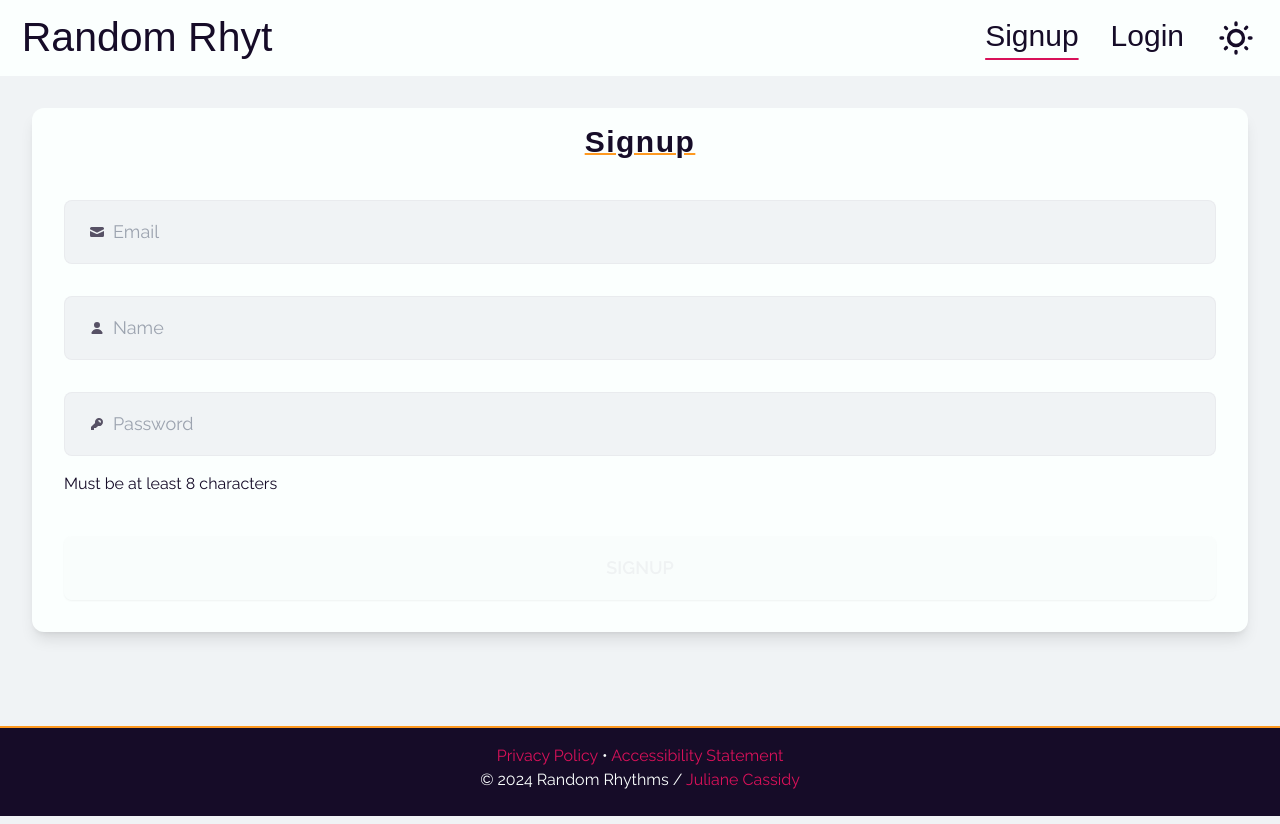
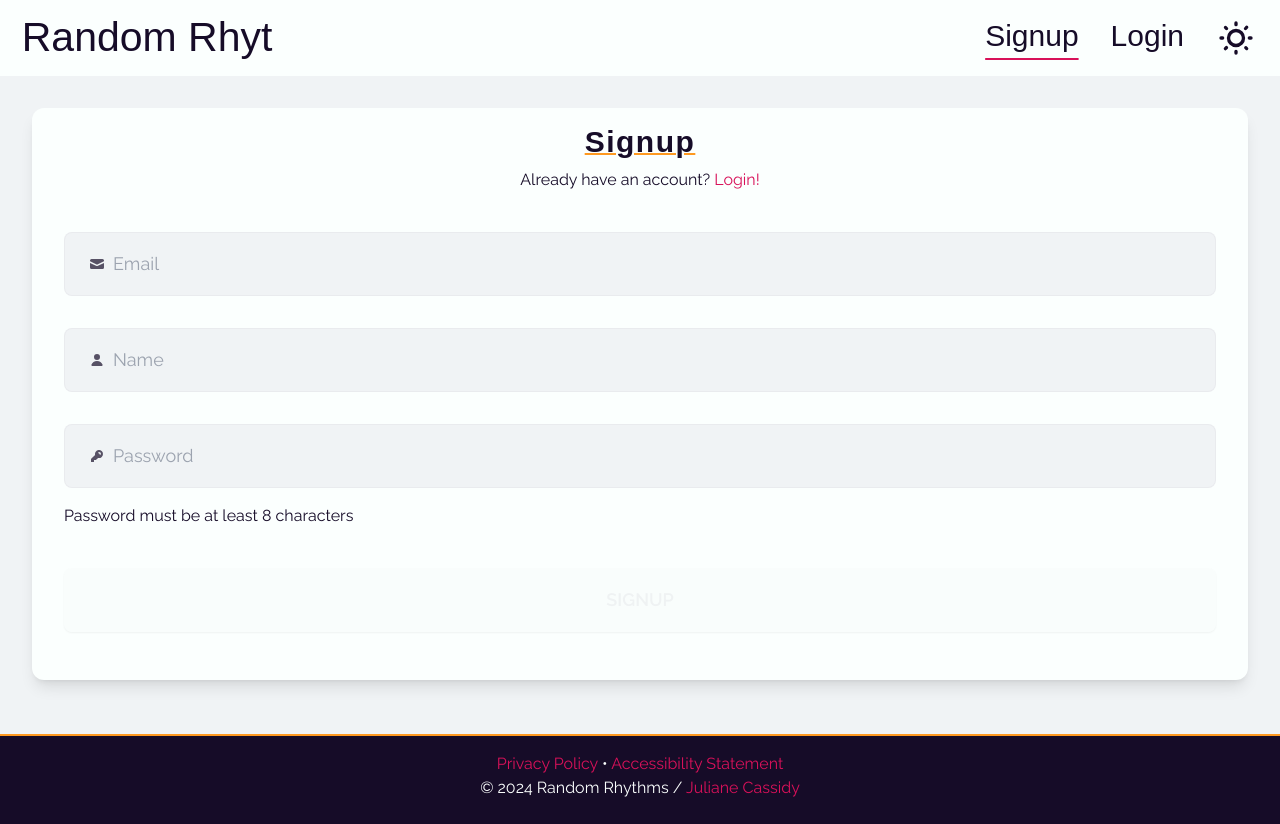
Before and after one commit to julianecassidy/randomrhythms, a React (Vite) app: page /signup in a window 1280 px wide. Built offline with nearby package versions, Linux system fonts and the light colour scheme; a web font is replaced by a local one.

Commit message:
make small css changes and add links

```diff
--- a/src/concerts/ConcertCard.tsx
+++ b/src/concerts/ConcertCard.tsx
@@ -55,7 +55,7 @@ function ConcertCard({ concert }: ConcertCardProps) {
                                         `Visit ticket merchant for ${concert.headliner.name}`
                                     }>
                                     {concert.cost
-                                        ? concert.cost
+                                        ? `$${concert.cost}`
                                         : <small>Get price</small>
                                     }
                                 </a>
--- a/src/concerts/ConcertList.tsx
+++ b/src/concerts/ConcertList.tsx
@@ -48,7 +48,7 @@ function ConcertList({ concerts }: ConcertListProps) {
                 <FilterBox filter={filter} />
             </div>
             {!displayConcerts.length
-            ? <div className="ConcertList-no-concerts mx-8">
+            ? <div className="ConcertList-no-concerts mx-8 my-4">
                 Not seeing any results? Try changing the search or updating the filters.
             </div>
             :<div
--- a/src/index.css
+++ b/src/index.css
@@ -35,6 +35,10 @@
     @apply mb-2 text-base;
   }
 
+  a {
+    @apply text-primary hover:text-secondary;
+  }
+
    /* ===== scrollbar ===== */
    html {
     overflow-y: scroll;
--- a/src/users/Login.tsx
+++ b/src/users/Login.tsx
@@ -1,6 +1,6 @@
 import { useState } from "react";
 import Alert from "@layout/Alert";
-import { useNavigate } from "react-router-dom";
+import { useNavigate, Link } from "react-router-dom";
 import LoadingSpinner from "@layout/LoadingSpinner";
 
 /** Component for Login
@@ -67,10 +67,13 @@ function Login({ login }: LoginProps) {
     };
 
     return (
-        <div id="Login" className="mx-8 mt-8 mb-32 bg-base-200 rounded-xl shadow-lg">
+        <div id="Login" className="mx-8 mt-8 mb-32 pb-4 bg-base-200 rounded-xl shadow-lg">
             <h2 className="pt-4 text-center underline decoration-accent decoration-2">
                 Login
             </h2>
+            <p className="text-center">
+                Don't have an account? <Link to="/signup">Signup!</Link>
+            </p>
             <form
                 id="Login-form"
                 className="flex flex-wrap justify-center gap-8 p-8"
@@ -89,7 +92,7 @@ function Login({ login }: LoginProps) {
                     <svg xmlns="http://www.w3.org/2000/svg" viewBox="0 0 16 16" fill="currentColor" className="w-4 h-4 opacity-70"><path fillRule="evenodd" d="M14 6a4 4 0 0 1-4.899 3.899l-1.955 1.955a.5.5 0 0 1-.353.146H5v1.5a.5.5 0 0 1-.5.5h-2a.5.5 0 0 1-.5-.5v-2.293a.5.5 0 0 1 .146-.353l3.955-3.955A4 4 0 1 1 14 6Zm-4-2a.75.75 0 0 0 0 1.5.5.5 0 0 1 .5.5.75.75 0 0 0 1.5 0 2 2 0 0 0-2-2Z" clipRule="evenodd" /></svg>
                     <input type="password" name="password" className="grow" placeholder="Password" value={formData.password} onChange={handleChange} />
                 </label>
-                    <p className="text-left w-full -mt-4">Must be at least 8 characters</p>
+                    <p className="text-left w-full -mt-4">Password must be at least 8 characters</p>
 
 
                 {formErrors.length
--- a/src/users/Signup.tsx
+++ b/src/users/Signup.tsx
@@ -1,5 +1,5 @@
 import { useState } from "react";
-import { useNavigate } from "react-router-dom";
+import { useNavigate, Link } from "react-router-dom";
 import Alert from "@layout/Alert";
 import LoadingSpinner from "@layout/LoadingSpinner";
 
@@ -76,10 +76,13 @@ function Signup({ signup }: SignupProps) {
     };
 
     return (
-        <div id="Signup" className="mx-8 mt-8 mb-32 bg-base-200 rounded-xl shadow-lg">
+        <div id="Signup" className="mx-8 mt-8 mb-32 pb-4 bg-base-200 rounded-xl shadow-lg">
             <h2 className="pt-4 text-center underline decoration-accent decoration-2">
                 Signup
             </h2>
+            <p className="text-center">
+                Already have an account? <Link to="/login">Login!</Link>
+            </p>
             <form
                 id="Signup-form"
                 className="flex flex-wrap justify-center gap-8 p-8"
@@ -105,7 +108,7 @@ function Signup({ signup }: SignupProps) {
                     <svg xmlns="http://www.w3.org/2000/svg" viewBox="0 0 16 16" fill="currentColor" className="w-4 h-4 opacity-70"><path fillRule="evenodd" d="M14 6a4 4 0 0 1-4.899 3.899l-1.955 1.955a.5.5 0 0 1-.353.146H5v1.5a.5.5 0 0 1-.5.5h-2a.5.5 0 0 1-.5-.5v-2.293a.5.5 0 0 1 .146-.353l3.955-3.955A4 4 0 1 1 14 6Zm-4-2a.75.75 0 0 0 0 1.5.5.5 0 0 1 .5.5.75.75 0 0 0 1.5 0 2 2 0 0 0-2-2Z" clipRule="evenodd" /></svg>
                     <input type="password" name="password" className="grow" placeholder="Password" value={formData.password} onChange={handleChange} />
                 </label>
-                <p className="text-left w-full -mt-4">Must be at least 8 characters</p>
+                <p className="text-left w-full -mt-4">Password must be at least 8 characters</p>
 
 
                 {formErrors.length
```
